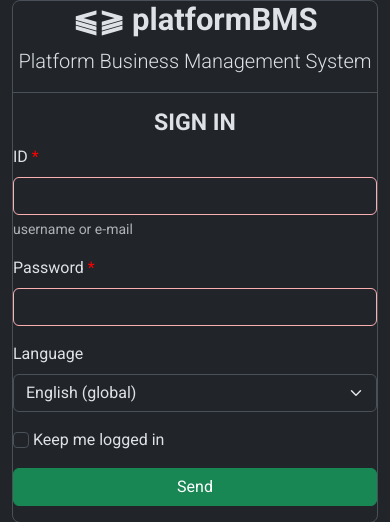
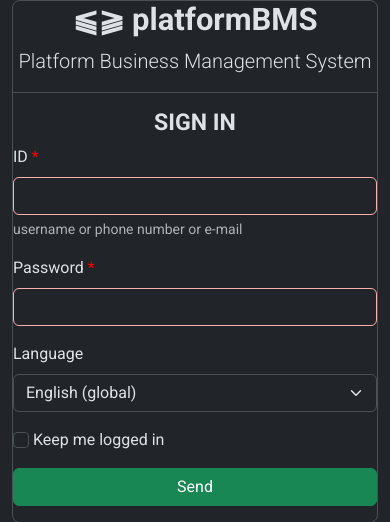
Before and after one commit to harkalygergo/platform360, a Symfony app: template templates/platform/auth.html.twig in a window 390 px wide. Shown: the top 522 px of the page. Run offline with Twig, Linux system fonts and the light colour scheme; the template is opened without the code that fills it, so the values that code supplies are empty; some libraries are stand-ins or nearby versions.

Commit message:
append phone number option to login screen

```diff
--- a/templates/platform/auth.html.twig
+++ b/templates/platform/auth.html.twig
@@ -16,7 +16,7 @@
                     <div class="mb-3">
                         <label for="id" class="form-label required">ID</label>
                         <input type="text" class="form-control" name="id" id="id" value="{{ last_id }}" aria-describedby="IDHelp" required>
-                        <div id="IDHelp" class="form-text">{{ 'global.auth.username'|trans }} {{ 'global.or'|trans }} e-mail</div>
+                        <div id="IDHelp" class="form-text">{{ 'global.auth.username'|trans }} {{ 'global.or'|trans }} {{ 'global.phone_number'|trans }} {{ 'global.or'|trans }} e-mail</div>
                     </div>
                     <div class="mb-3">
                         <label for="password" class="form-label required">{{ 'global.auth.password'|trans|capitalize }}</label>
--- a/translations/messages.de.yaml
+++ b/translations/messages.de.yaml
@@ -4,6 +4,7 @@ global:
     and: und
     yes: ja
     no: nein
+    phone_number: Telefonnummer
     actions:
         send: senden
         save: speichern
--- a/translations/messages.en.yaml
+++ b/translations/messages.en.yaml
@@ -4,6 +4,7 @@ global:
     and: and
     yes: yes
     no: No
+    phone_number: phone number
     actions:
         send: send
         save: save
--- a/translations/messages.hu.yaml
+++ b/translations/messages.hu.yaml
@@ -4,6 +4,7 @@ global:
     and: és
     yes: igen
     no: Nem
+    phone_number: telefonszám
     actions:
         send: küldés
         save: mentés
```
Also changed, not shown: README.md.
